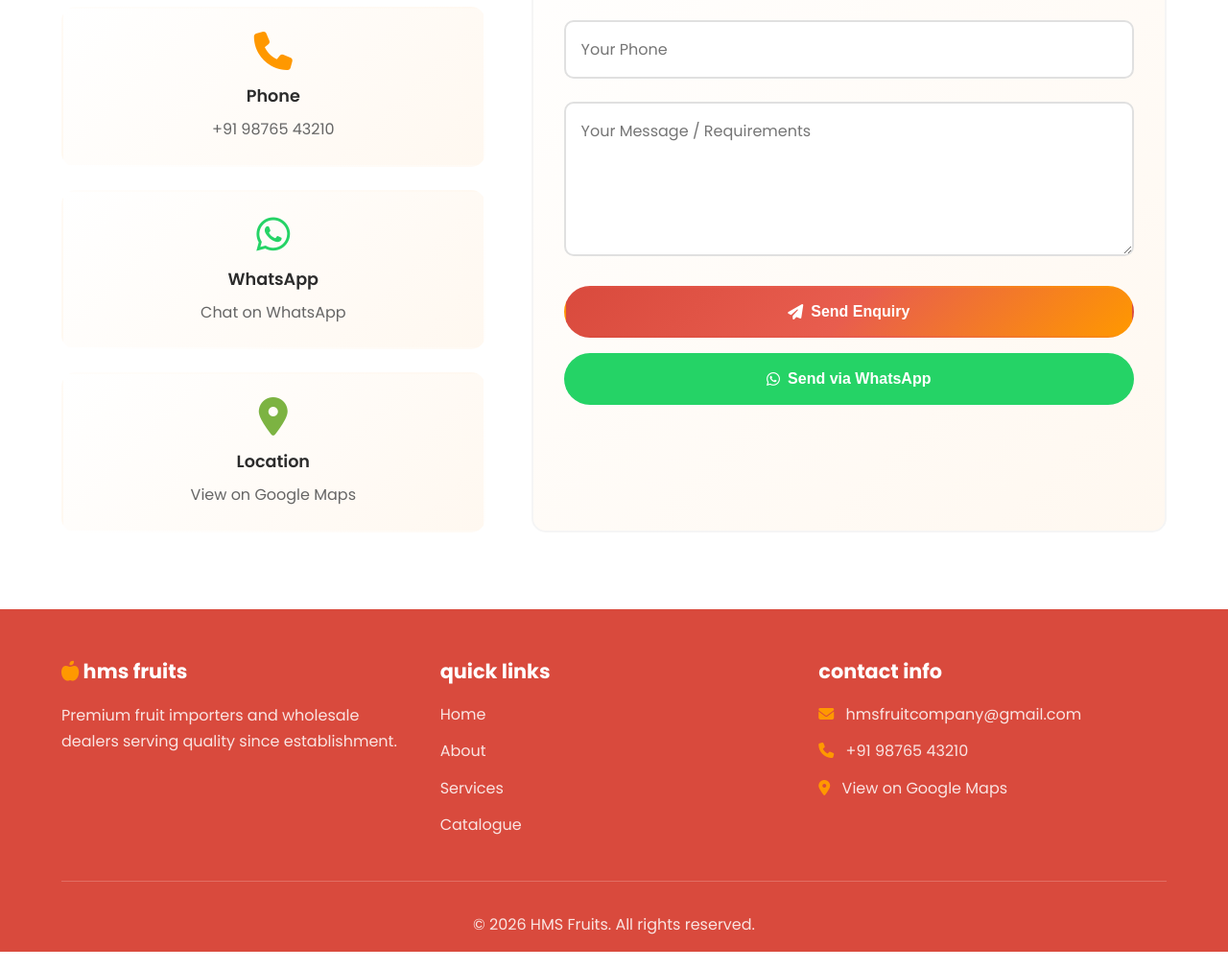
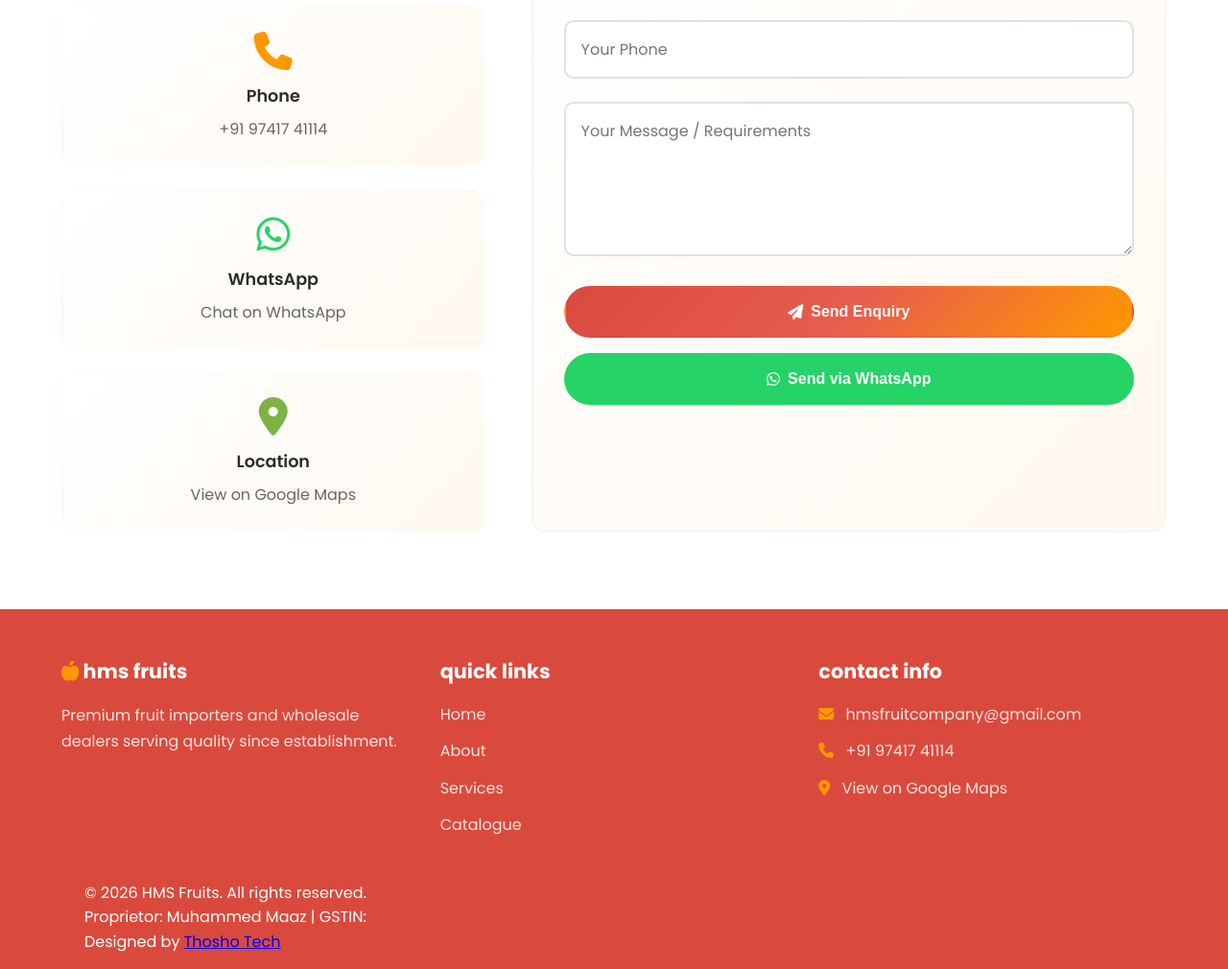
Before and after one commit to thosho/hmsfruits, a plain HTML site: page index.html in a window 1280 px wide. Shown: the part 2745-3755 px from the top of the page at 96% size. Drawn offline with Linux system fonts and the light colour scheme; a script that the page names is missing.

Commit message:
Update index.html

```diff
--- a/index.html
+++ b/index.html
@@ -172,13 +172,13 @@
                     <div class="contact-card">
                         <i class="fas fa-phone contact-icon"></i>
                         <h3 class="contact-title">Phone</h3>
-                        <a href="tel:+919876543210" class="contact-detail">+91 98765 43210</a>
+                        <a href="tel:+919876543210" class="contact-detail">+91  97417 41114</a>
                     </div>
 
                     <div class="contact-card">
                         <i class="fab fa-whatsapp contact-icon"></i>
                         <h3 class="contact-title">WhatsApp</h3>
-                        <a href="https://wa.me/919876543210" target="_blank" class="contact-detail">Chat on WhatsApp</a>
+                        <a href="https://wa.me/9741741114" target="_blank" class="contact-detail">Chat on WhatsApp</a>
                     </div>
 
                     <div class="contact-card">
@@ -239,15 +239,16 @@
                     <h3 class="footer-title">Contact Info</h3>
                     <ul class="footer-links">
                         <li><i class="fas fa-envelope"></i> hmsfruitcompany@gmail.com</li>
-                        <li><i class="fas fa-phone"></i> +91 98765 43210</li>
+                        <li><i class="fas fa-phone"></i> +91 97417 41114</li>
                         <li><i class="fas fa-map-marker-alt"></i> View on Google Maps</li>
                     </ul>
                 </div>
             </div>
 
-            <div class="footer-bottom">
-                <p>&copy; 2026 HMS Fruits. All rights reserved.</p>
-            </div>
+        <div class="container">
+            <p>&copy; 2026 HMS Fruits. All rights reserved.</p>
+            <p>Proprietor: Muhammed Maaz | GSTIN: </p>
+            <p>Designed by <a href="https://thosho.github.io/" target="_blank">Thosho Tech</a></p>
         </div>
     </footer>
 
```
